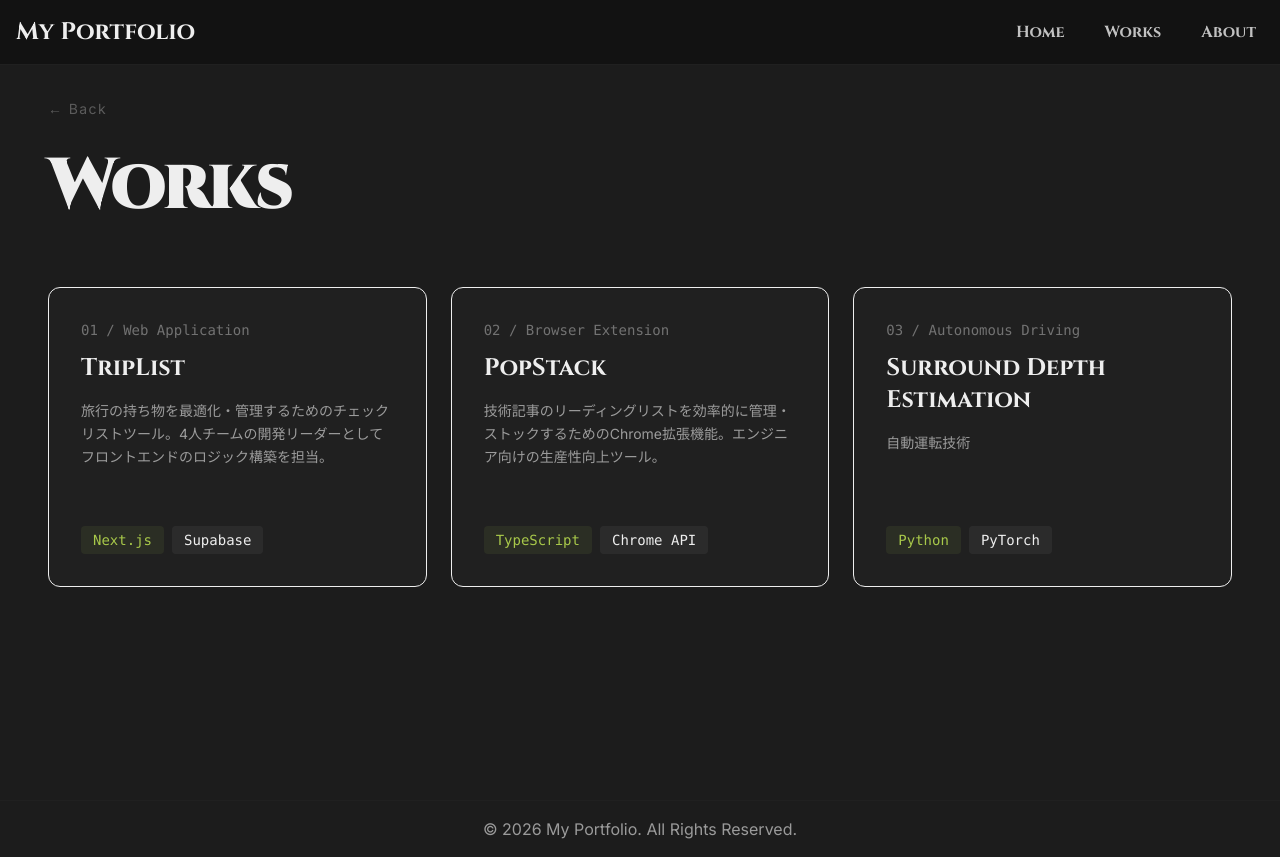
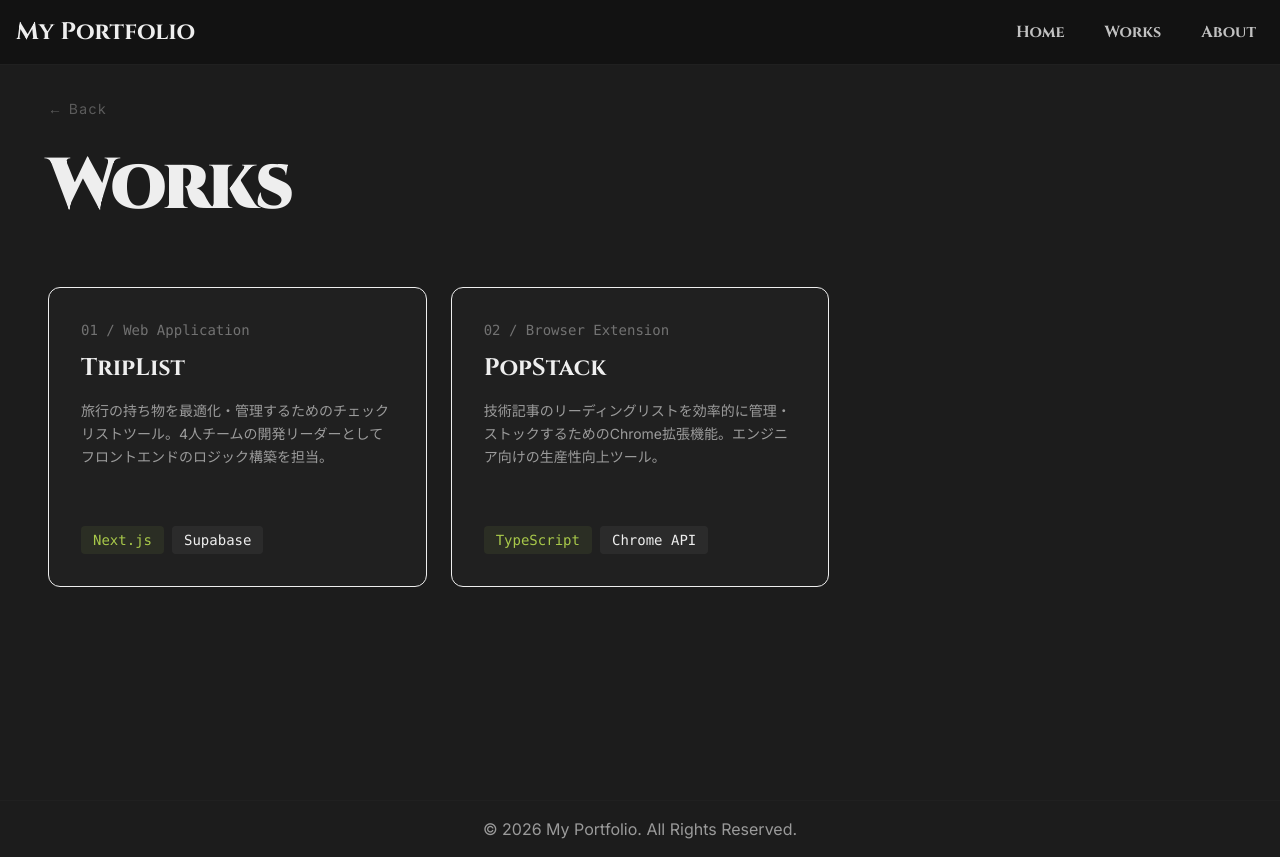
Before and after one commit to tea35/portfolio, a Next.js app: page /works in a window 1280 px wide. Built offline with nearby package versions, Linux system fonts and the light colour scheme.

Commit message:
feat: add link field to works and enable card click navigation
- add optional link field to Work type in works.ts
- wrap card with <a> tag when link is present in Works.tsx

```diff
--- a/src/app/works/page.tsx
+++ b/src/app/works/page.tsx
@@ -35,7 +35,8 @@ export default function WorksPage() {
         initial="hidden"
         animate="visible"
       >
-        {works.map((work, i) => (
+        {works.map((work, i) => {
+          const card = (
             <motion.div
               key={i}
               variants={fadeUp}
@@ -72,7 +73,20 @@ export default function WorksPage() {
                 ))}
               </div>
             </motion.div>
-        ))}
+          );
+          return work.link ? (
+            <Link
+              key={i}
+              href={work.link}
+              target="_blank"
+              rel="noopener noreferrer"
+            >
+              {card}
+            </Link>
+          ) : (
+            card
+          );
+        })}
       </motion.div>
     </div>
   );
--- a/src/components/sections/Works.tsx
+++ b/src/components/sections/Works.tsx
@@ -75,7 +75,8 @@ export default function WorksSection() {
           }}
           transition={{ duration: 0.6, ease }}
         >
-          {works.map((work, i) => (
+          {works.map((work, i) => {
+            const card = (
               <motion.div
                 ref={i === 0 ? cardRef : undefined}
                 key={i}
@@ -122,7 +123,21 @@ export default function WorksSection() {
                   </div>
                 </div>
               </motion.div>
-          ))}
+            );
+
+            return work.link ? (
+              <Link
+                key={i}
+                href={work.link}
+                target="_blank"
+                rel="noopener noreferrer"
+              >
+                {card}
+              </Link>
+            ) : (
+              card
+            );
+          })}
 
           {/* See more カード */}
           <motion.div
--- a/src/constants/works.ts
+++ b/src/constants/works.ts
@@ -4,6 +4,7 @@ export type Work = {
   title: string;
   description: string;
   tags: string[];
+  link?: string;
 };
 
 export const works: Work[] = [
@@ -22,13 +23,7 @@ export const works: Work[] = [
     description:
       "技術記事のリーディングリストを効率的に管理・ストックするためのChrome拡張機能。エンジニア向けの生産性向上ツール。",
     tags: ["TypeScript", "Chrome API"],
-  },
-  {
-    num: "03",
-    category: "Autonomous Driving",
-    title: "Surround Depth Estimation",
-    description: "自動運転技術",
-    tags: ["Python", "PyTorch"],
+    link: "https://chromewebstore.google.com/detail/popstack/eeipadcdbpekegbpnknmfgpdgamapkij",
   },
 ];
 
```
Lines whose indentation alone changed are shown as unchanged.
